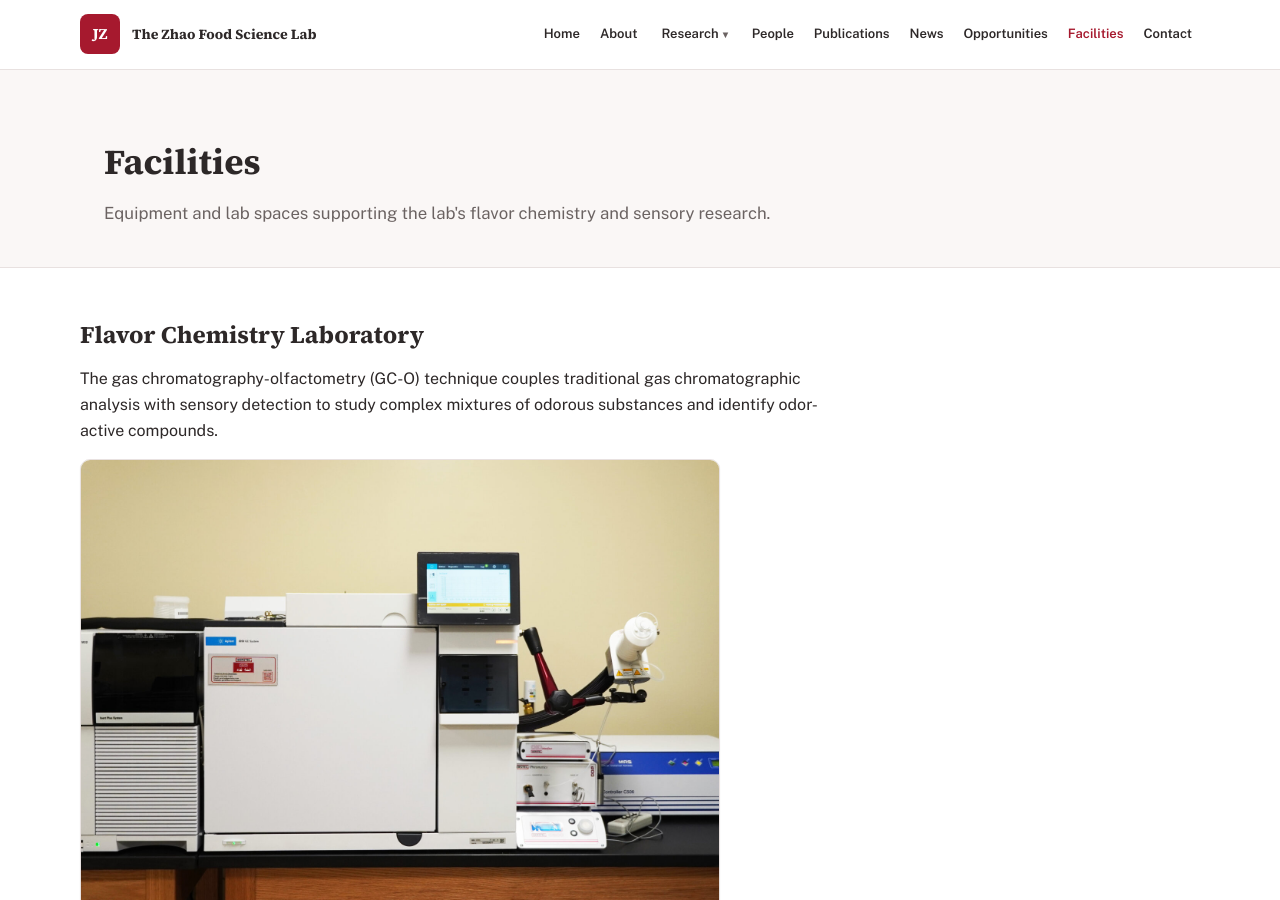
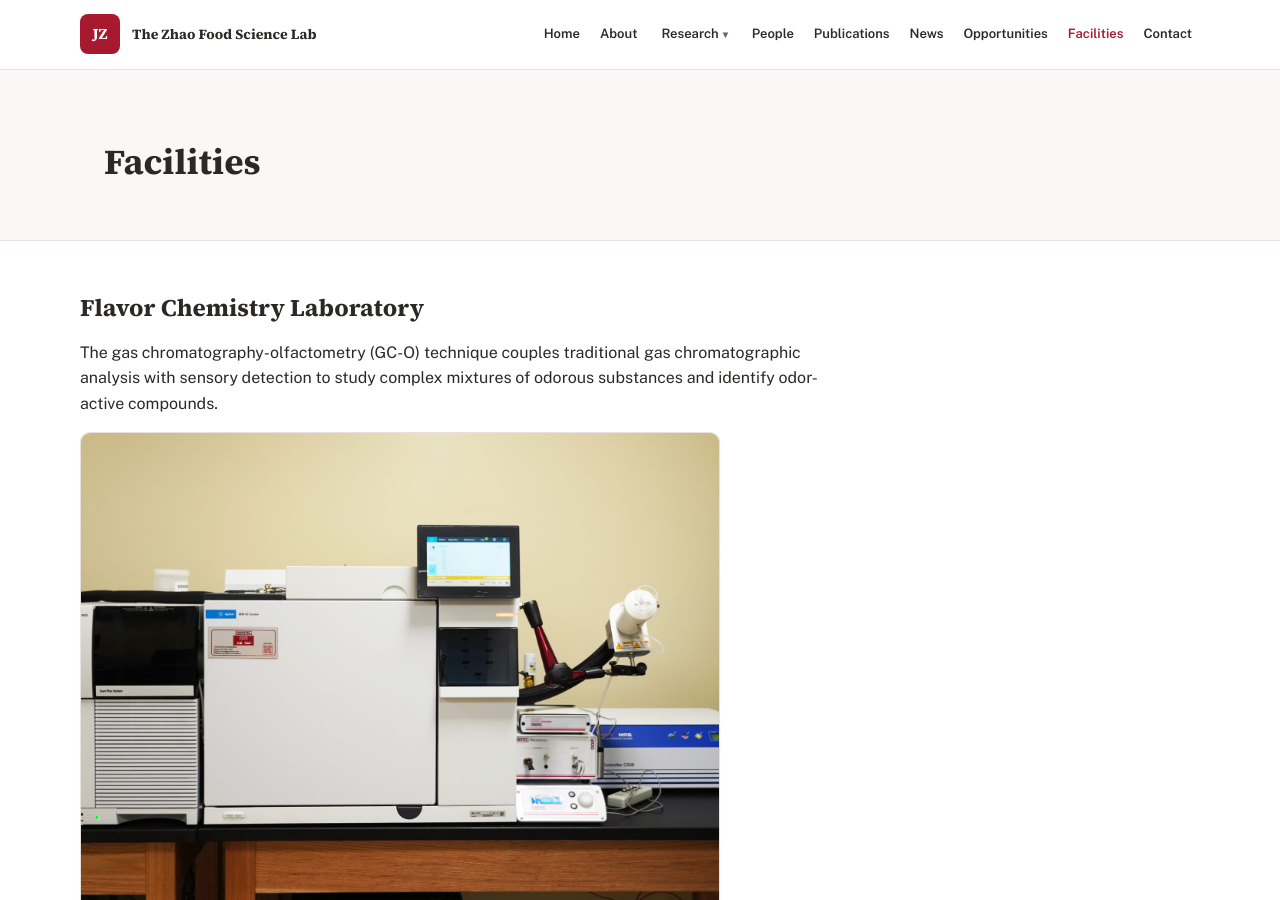
Before and after one commit to Rabiul-Alam-Roni/jingzhaolab, a Jekyll site: the page built from facilities.md, in a window 1280 px wide and 900 px high. Built offline with Jekyll 4.4.1, drawn with Linux system fonts in a browser that asks for light colours.

Commit message:
Update facilities.md

```diff
--- a/facilities.md
+++ b/facilities.md
@@ -2,7 +2,6 @@
 layout: page
 title: Facilities
 permalink: /facilities/
-subtitle: Equipment and lab spaces supporting the lab's flavor chemistry and sensory research.
 ---
 
 <div class="facility-section">
```
